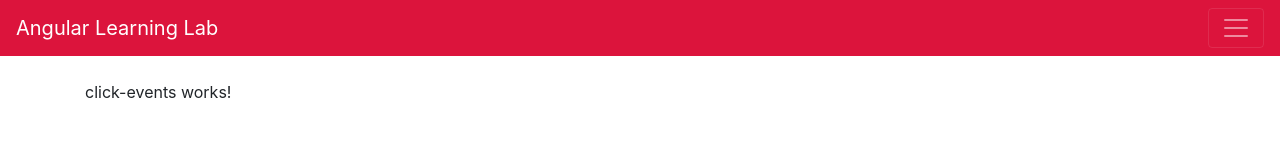
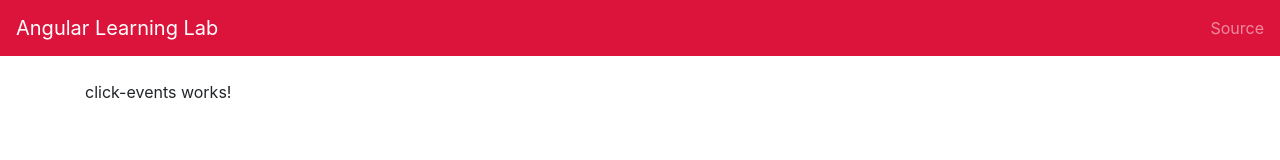
Before and after one commit to thomasabishop/angular-learning-lab, an Angular app: page /click-events in a window 1280 px wide. Shown: the top 160 px of the page. Built offline with nearby package versions, Linux system fonts and the light colour scheme.

Commit message:
Remove collapse nav

```diff
--- a/src/app/header/header.component.html
+++ b/src/app/header/header.component.html
@@ -1,23 +1,15 @@
 <header>
   <nav [style.background]="headerColor" class="navbar navbar-dark fixed-top">
     <a class="navbar-brand" href="#">{{ title }}</a>
-    <button
-      class="navbar-toggler"
-      type="button"
-      data-toggle="collapse"
-      data-target="#navbarCollapse"
-      aria-controls="navbarCollapse"
-      aria-expanded="false"
-      aria-label="Toggle navigation"
-    >
-      <span class="navbar-toggler-icon"></span>
-    </button>
-    <div class="collapse navbar-collapse" id="navbarCollapse">
-      <ul class="navbar-nav mr-auto">
-        <li class="nav-item">
-          <a class="nav-link" routerLink="/home">Source</a>
-        </li>
-      </ul>
-    </div>
+    <ul class="navbar-nav">
+      <li class="nav-item">
+        <a
+          class="nav-link"
+          href="https://github.com/thomasabishop/angular-learning-lab"
+          target="_blank"
+          >Source <span class="sr-only">(current)</span></a
+        >
+      </li>
+    </ul>
   </nav>
 </header>
```
